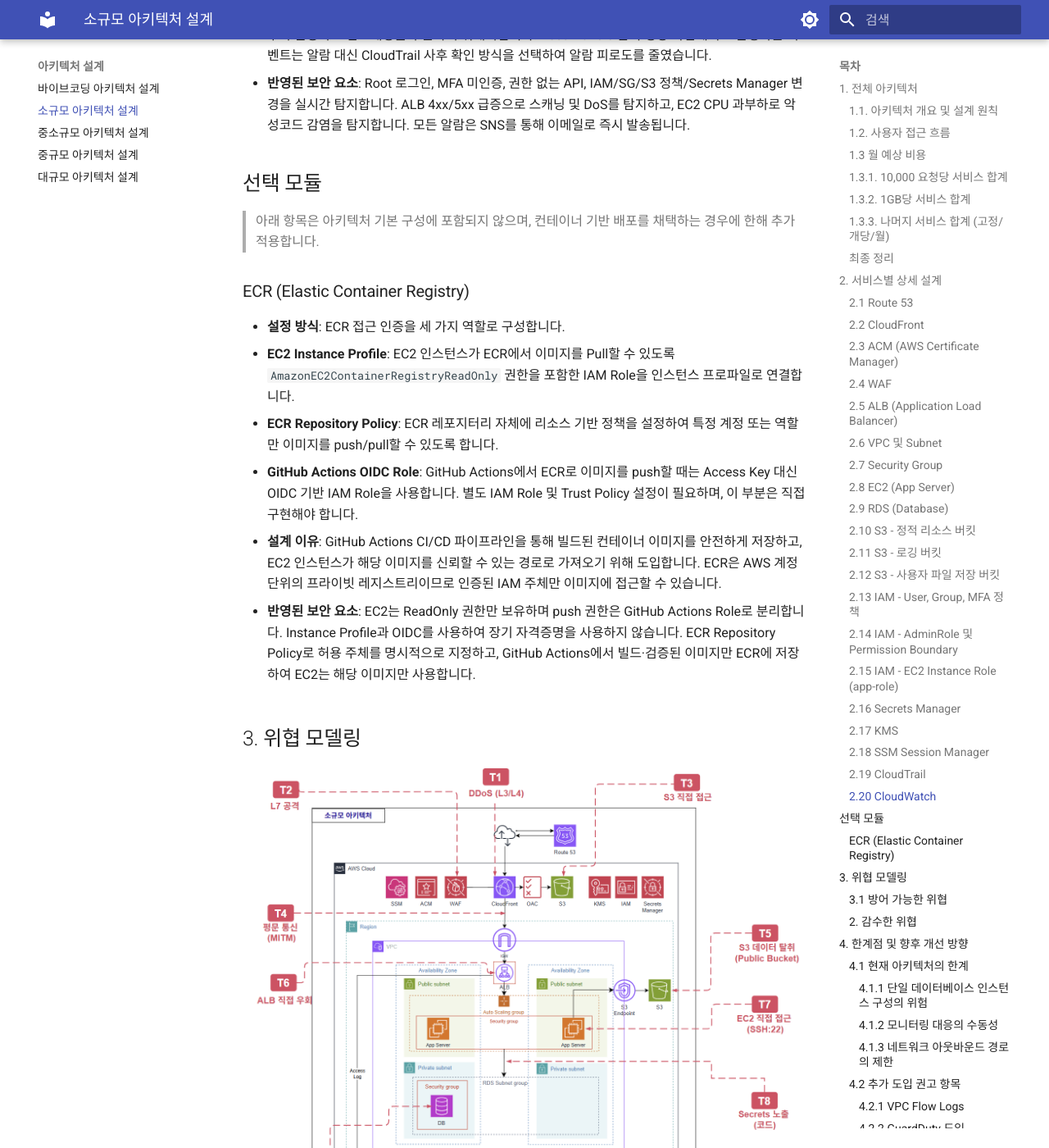
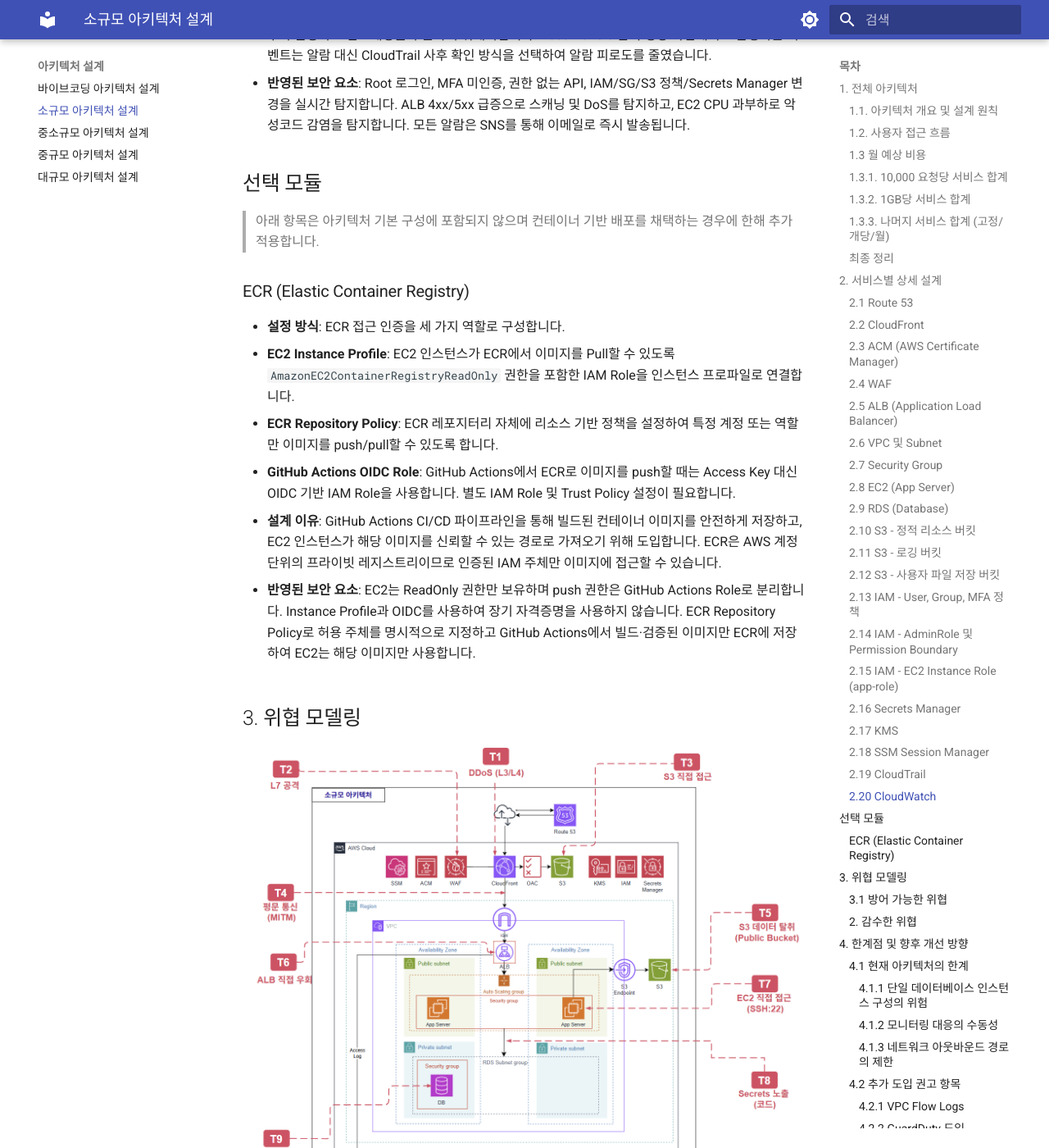
Before and after one commit to UniteLiveDisperseDie/secure-cloud-architecture-docs, an MkDocs documentation site: the page built from docs/03-architecture/02-startup.md, in a window 1280 px wide and 1400 px high, scrolled down 11407 px. Shown: the whole window at 82% size. Built offline with MkDocs 1.6.1 and Material for MkDocs 9.7.7, drawn with Linux system fonts in a browser that asks for light colours.

Commit message:
fix : 기존 gitactions 배포 방식 설명 삭제

```diff
--- a/docs/03-architecture/02-startup.md
+++ b/docs/03-architecture/02-startup.md
@@ -204,18 +204,18 @@
 
 ## 선택 모듈
 
-> 아래 항목은 아키텍처 기본 구성에 포함되지 않으며, 컨테이너 기반 배포를 채택하는 경우에 한해 추가 적용합니다.
+> 아래 항목은 아키텍처 기본 구성에 포함되지 않으며 컨테이너 기반 배포를 채택하는 경우에 한해 추가 적용합니다.
 
 ### ECR (Elastic Container Registry)
 
 - **설정 방식**: ECR 접근 인증을 세 가지 역할로 구성합니다.
   - **EC2 Instance Profile**: EC2 인스턴스가 ECR에서 이미지를 Pull할 수 있도록 `AmazonEC2ContainerRegistryReadOnly` 권한을 포함한 IAM Role을 인스턴스 프로파일로 연결합니다.
   - **ECR Repository Policy**: ECR 레포지터리 자체에 리소스 기반 정책을 설정하여 특정 계정 또는 역할만 이미지를 push/pull할 수 있도록 합니다.
-  - **GitHub Actions OIDC Role**: GitHub Actions에서 ECR로 이미지를 push할 때는 Access Key 대신 OIDC 기반 IAM Role을 사용합니다. 별도 IAM Role 및 Trust Policy 설정이 필요하며, 이 부분은 직접 구현해야 합니다.
+  - **GitHub Actions OIDC Role**: GitHub Actions에서 ECR로 이미지를 push할 때는 Access Key 대신 OIDC 기반 IAM Role을 사용합니다. 별도 IAM Role 및 Trust Policy 설정이 필요합니다.
 
 - **설계 이유**: GitHub Actions CI/CD 파이프라인을 통해 빌드된 컨테이너 이미지를 안전하게 저장하고, EC2 인스턴스가 해당 이미지를 신뢰할 수 있는 경로로 가져오기 위해 도입합니다. ECR은 AWS 계정 단위의 프라이빗 레지스트리이므로 인증된 IAM 주체만 이미지에 접근할 수 있습니다.
 
-- **반영된 보안 요소**: EC2는 ReadOnly 권한만 보유하며 push 권한은 GitHub Actions Role로 분리합니다. Instance Profile과 OIDC를 사용하여 장기 자격증명을 사용하지 않습니다. ECR Repository Policy로 허용 주체를 명시적으로 지정하고, GitHub Actions에서 빌드·검증된 이미지만 ECR에 저장하여 EC2는 해당 이미지만 사용합니다.
+- **반영된 보안 요소**: EC2는 ReadOnly 권한만 보유하며 push 권한은 GitHub Actions Role로 분리합니다. Instance Profile과 OIDC를 사용하여 장기 자격증명을 사용하지 않습니다. ECR Repository Policy로 허용 주체를 명시적으로 지정하고 GitHub Actions에서 빌드·검증된 이미지만 ECR에 저장하여 EC2는 해당 이미지만 사용합니다.
 
 ## 3. 위협 모델링
 
```
